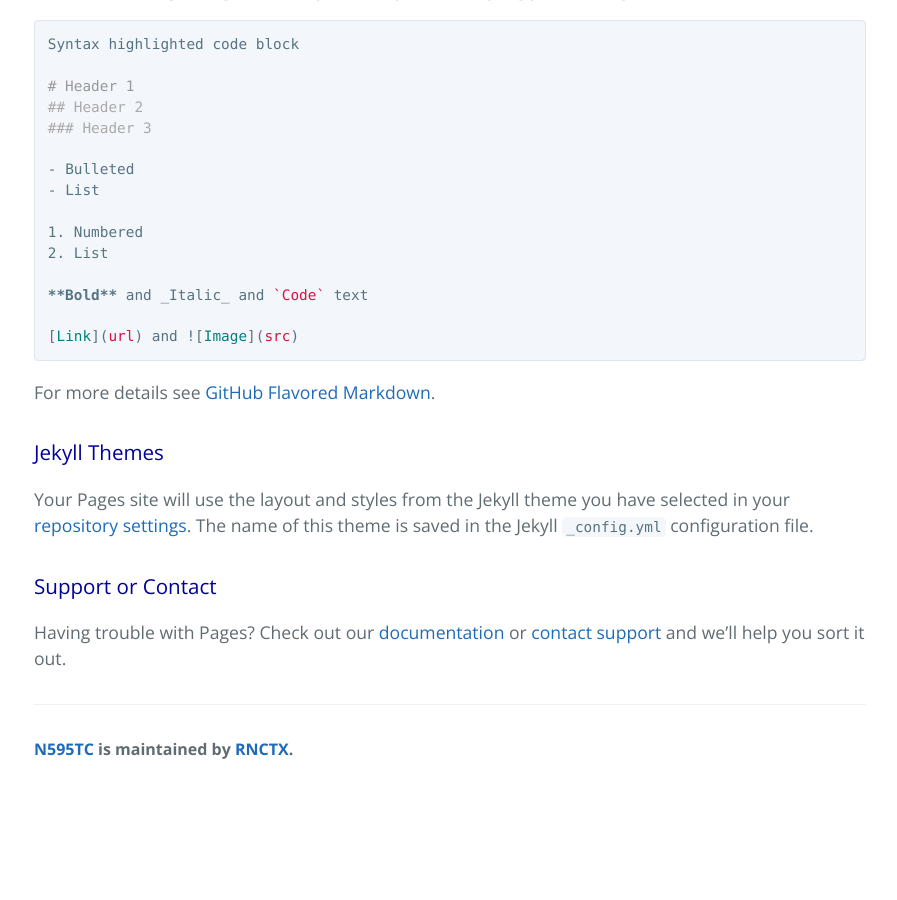
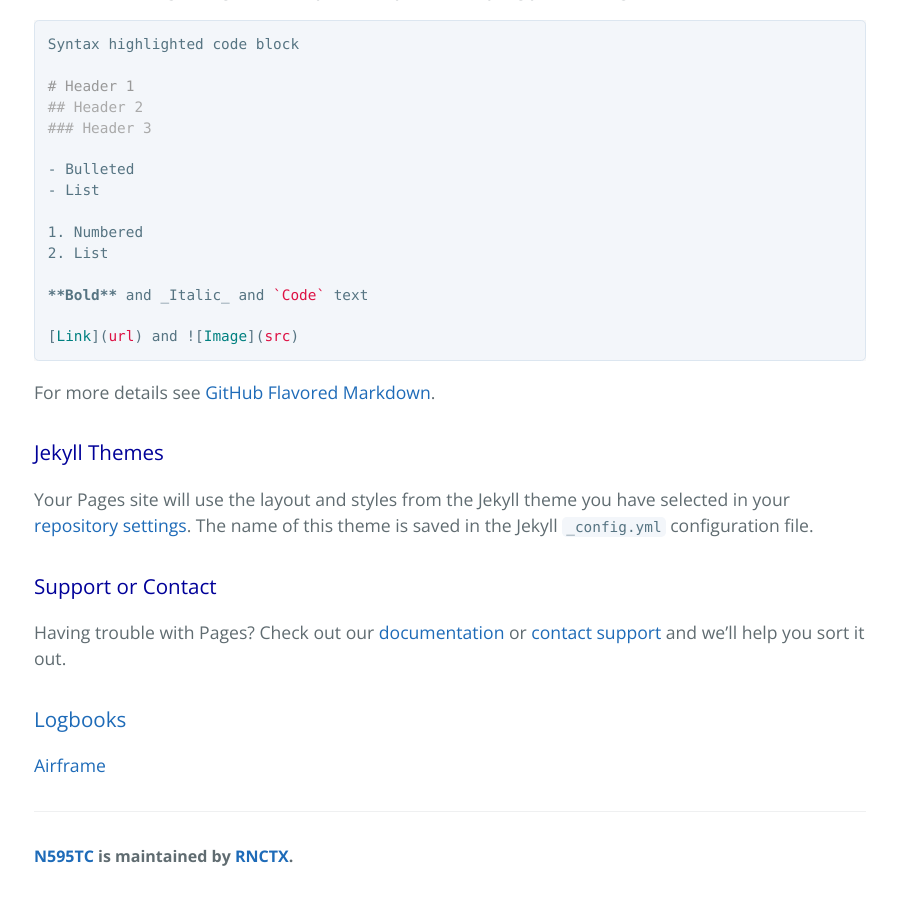
Before and after one commit to RNCTX/N595TC, a Jekyll site: the page built from index.md, in a window 1280 px wide and 900 px high, scrolled down 699 px. Shown: the whole window, without its empty margins (190-1087 px from the left). Built offline with Jekyll 4.4.1, drawn with Linux system fonts in a browser that asks for light colours; our own code applies the rules of GitHub Pages for plain Markdown files; before the commit the page ends 1492 px from its top, so only the background shows below that.

Commit message:
Update index.md

```diff
--- a/index.md
+++ b/index.md
@@ -35,3 +35,7 @@ Your Pages site will use the layout and styles from the Jekyll theme you have se
 ### Support or Contact
 
 Having trouble with Pages? Check out our [documentation](https://help.github.com/categories/github-pages-basics/) or [contact support](https://github.com/contact) and we’ll help you sort it out.
+
+### [Logbooks](#anchors-in-markdown)
+
+[Airframe](Airframe.pdf)
```
